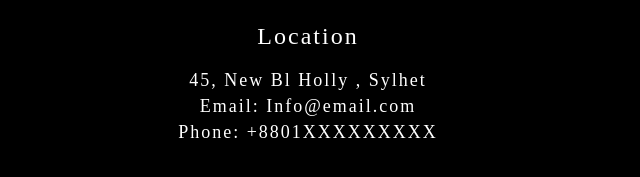
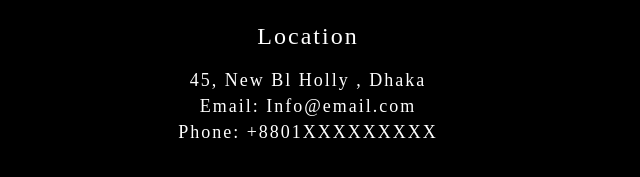
Before and after one commit to MdSalman2022/class_3, a plain HTML site: page index.html in a window 1280 px wide. Shown: the part 4513-4690 px from the top of the page, 540-1180 px from the left. Drawn offline with Linux system fonts and the light colour scheme.

Commit message:
name change

```diff
--- a/index.html
+++ b/index.html
@@ -90,7 +90,7 @@
             <div class="address">
                 <h3>Location</h3>
                 <ul>
-                    <li>45, New Bl Holly , Sylhet</li>
+                    <li>45, New Bl Holly , Dhaka</li>
                     <li>Email: Info@email.com</li>
                     <li>Phone: +8801XXXXXXXXX</li>
                 </ul>
```
